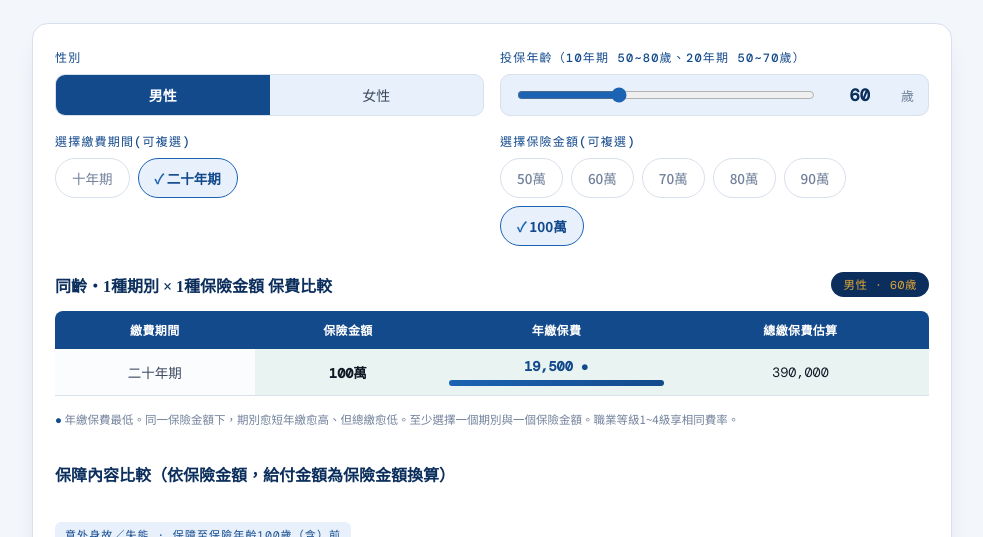
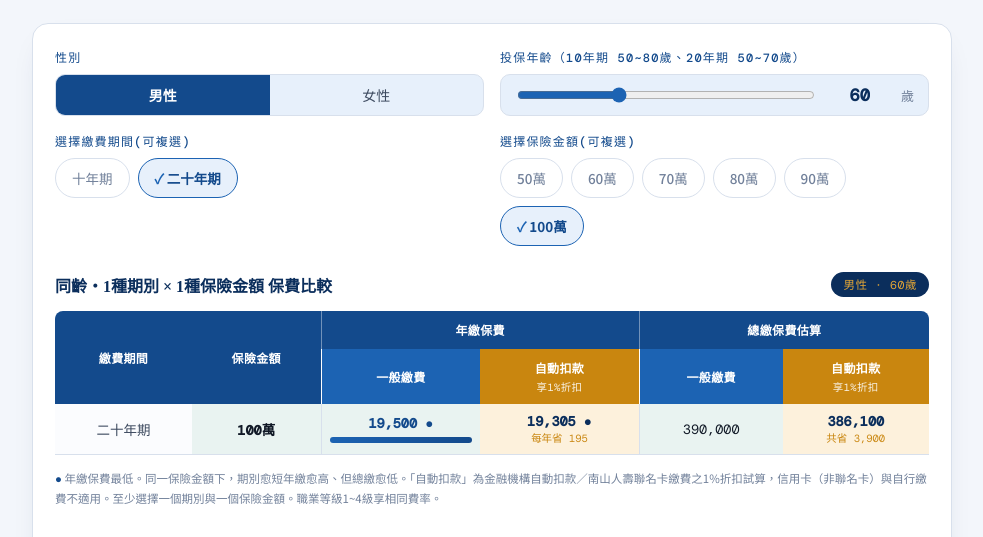
Before and after one commit to johngyh/product, a plain HTML site: page supa-calculator.html in a window 1280 px wide. Shown: the part 193-730 px from the top of the page, without its empty margins (148-1131 px from the left). Drawn offline with nearby package versions, Linux system fonts and the light colour scheme.

Commit message:
SUPA: add auto-debit (自動扣款) 1% discount columns to premium table
Co-Authored-By: Claude Sonnet 5.5 <noreply@anthropic.com>
Claude-Session: https://claude.ai/code/session_01RjKbMf6FRdjnwqq8LMgWsL

```diff
--- a/supa-calculator.html
+++ b/supa-calculator.html
@@ -121,6 +121,14 @@
   th.per-10{background:var(--ns-blue-700)!important;}
   th.per-20{background:var(--ns-green-600)!important;}
 
+  #premium-table th small{display:block;font-weight:400;font-size:10.5px;opacity:.9;margin-top:2px;}
+  #premium-table thead tr:first-child th[colspan]{text-align:center;}
+  #premium-table thead tr.sub th{border-radius:0;background:var(--ns-blue-500);}
+  #premium-table thead tr.sub th.auto{background:var(--ns-gold-600);}
+  #premium-table th.grp,#premium-table td.grp{border-left:1px solid var(--line);}
+  #premium-table thead th.grp{border-left-color:rgba(255,255,255,.4);}
+  #premium-table td.auto{background:var(--ns-gold-100);font-weight:700;color:var(--ns-blue-900);}
+  #premium-table td.auto small{display:block;font-weight:400;font-size:10.5px;color:var(--ns-gold-600);}
   .bar{height:6px;border-radius:3px;background:#e5eaf3;margin-top:5px;overflow:hidden;}
   .bar i{display:block;height:100%;background:linear-gradient(90deg,var(--ns-blue-500),var(--ns-blue-700));}
 
@@ -268,15 +276,16 @@
       <span class="badge" id="cmp-badge">—</span>
     </div>
     <div class="scroll">
-      <table class="cmp">
+      <table class="cmp" id="premium-table">
         <thead>
-          <tr><th>繳費期間</th><th>保險金額</th><th>年繳保費</th><th>總繳保費估算</th></tr>
+          <tr><th rowspan="2">繳費期間</th><th rowspan="2">保險金額</th><th colspan="2" class="grp">年繳保費</th><th colspan="2" class="grp">總繳保費估算</th></tr>
+          <tr class="sub"><th class="grp">一般繳費</th><th class="auto">自動扣款<small>享1%折扣</small></th><th class="grp">一般繳費</th><th class="auto">自動扣款<small>享1%折扣</small></th></tr>
         </thead>
         <tbody id="cmp-body"></tbody>
       </table>
     </div>
     <div class="note left" style="margin-top:14px;">
-      <span class="cheapest-val">●</span> 年繳保費最低。同一保險金額下，期別愈短年繳愈高、但總繳愈低。至少選擇一個期別與一個保險金額。職業等級1~4級享相同費率。
+      <span class="cheapest-val">●</span> 年繳保費最低。同一保險金額下，期別愈短年繳愈高、但總繳愈低。「自動扣款」為金融機構自動扣款／南山人壽聯名卡繳費之1%折扣試算，信用卡（非聯名卡）與自行繳費不適用。至少選擇一個期別與一個保險金額。職業等級1~4級享相同費率。
     </div>
 
     <div class="cmp-head" style="margin-top:32px;">
@@ -360,7 +369,7 @@
   </div>
 
   <div class="note">
-    資料來源：南山人壽長享平安終身傷害保險（SUPA）商品簡介 PA-01-480（2026年10月版）年繳費率表，每萬元保險金額費率，一般繳費件。<b>集體投保彙繳</b>費率與<b>金融機構自動轉帳／南山人壽聯名卡1%折扣</b>未包含於本工具。試算結果僅供參考，詳細給付內容與條件請以保單條款為準，實際保費以南山人壽核保及要保書為準。
+    資料來源：南山人壽長享平安終身傷害保險（SUPA）商品簡介 PA-01-480（2026年10月版）年繳費率表，每萬元保險金額費率，一般繳費件。「自動扣款」欄為<b>金融機構自動扣款／南山人壽聯名卡</b>繳費享1%折扣之試算（折扣後年繳保費四捨五入至元），<b>集體投保彙繳</b>費率未包含於本工具。試算結果僅供參考，詳細給付內容與條件請以保單條款為準，實際保費以南山人壽核保及要保書為準。
     <br>本比較表由 <b>吳約翰</b> 業務主任製作 · 順可通訊處
   </div>
 
@@ -380,6 +389,7 @@ const RATES = {
     female: [235,238,241,244,247,250,252,254,256,258,260,262,264,266,268,270,272,274,276,278,280]
   }
 };
+const AUTO_DISCOUNT = 0.01;   // 金融機構自動扣款／南山人壽聯名卡：1%折扣
 const MAX_AGE = { "10": 80, "20": 70 };
 // DATA-END
 
@@ -454,13 +464,15 @@ function renderPremium(){
     const r = ratePerWan(p, state.gender, state.age);
     amounts.forEach(a=>{
       const premium = r===null ? null : r * a;
-      rows.push({ p, a, premium, total: premium===null ? null : premium*parseInt(p) });
+      const auto = premium===null ? null : Math.round(premium * (1 - AUTO_DISCOUNT));   // 自動扣款 1% 折扣，四捨五入至元
+      const yrs = parseInt(p);
+      rows.push({ p, a, premium, auto, total: premium===null ? null : premium*yrs, autoTotal: auto===null ? null : auto*yrs });
     });
   });
 
   const valid = rows.filter(r=>r.premium!==null).map(r=>r.premium);
   if(valid.length===0){
-    body.innerHTML = `<tr><td colspan="4" style="color:var(--ink-400);">此年齡在所選期別下超出投保年齡範圍</td></tr>`;
+    body.innerHTML = `<tr><td colspan="6" style="color:var(--ink-400);">此年齡在所選期別下超出投保年齡範圍</td></tr>`;
     return;
   }
   const minPremium = Math.min(...valid);
@@ -469,7 +481,7 @@ function renderPremium(){
   rows.forEach(r=>{
     const tr = document.createElement('tr');
     if(r.premium===null){
-      tr.innerHTML = `<td>${periodLabel[r.p]}</td><td class="per-${r.p}" style="font-weight:700;">${r.a}萬</td><td colspan="2" style="color:var(--ink-400);">超出投保年齡範圍（${r.p}年期：50~${MAX_AGE[r.p]}歲）</td>`;
+      tr.innerHTML = `<td>${periodLabel[r.p]}</td><td class="per-${r.p}" style="font-weight:700;">${r.a}萬</td><td colspan="4" style="color:var(--ink-400);">超出投保年齡範圍（${r.p}年期：50~${MAX_AGE[r.p]}歲）</td>`;
       body.appendChild(tr);
       return;
     }
@@ -477,10 +489,12 @@ function renderPremium(){
     tr.innerHTML = `
       <td>${periodLabel[r.p]}</td>
       <td class="per-${r.p}" style="font-weight:700;">${r.a}萬</td>
-      <td class="per-${r.p}" style="${isMin?'color:var(--ns-blue-700);font-weight:700;':''}">${fmt(r.premium)}${isMin?' ●':''}
+      <td class="per-${r.p} grp" style="${isMin?'color:var(--ns-blue-700);font-weight:700;':''}">${fmt(r.premium)}${isMin?' ●':''}
         <div class="bar"><i style="width:${(r.premium/maxPremium*100).toFixed(0)}%"></i></div>
       </td>
-      <td class="per-${r.p}">${fmt(r.total)}</td>`;
+      <td class="auto">${fmt(r.auto)}${isMin?' ●':''}<small>每年省 ${fmt(r.premium - r.auto)}</small></td>
+      <td class="per-${r.p} grp">${fmt(r.total)}</td>
+      <td class="auto">${fmt(r.autoTotal)}<small>共省 ${fmt(r.total - r.autoTotal)}</small></td>`;
     body.appendChild(tr);
   });
 }
```
